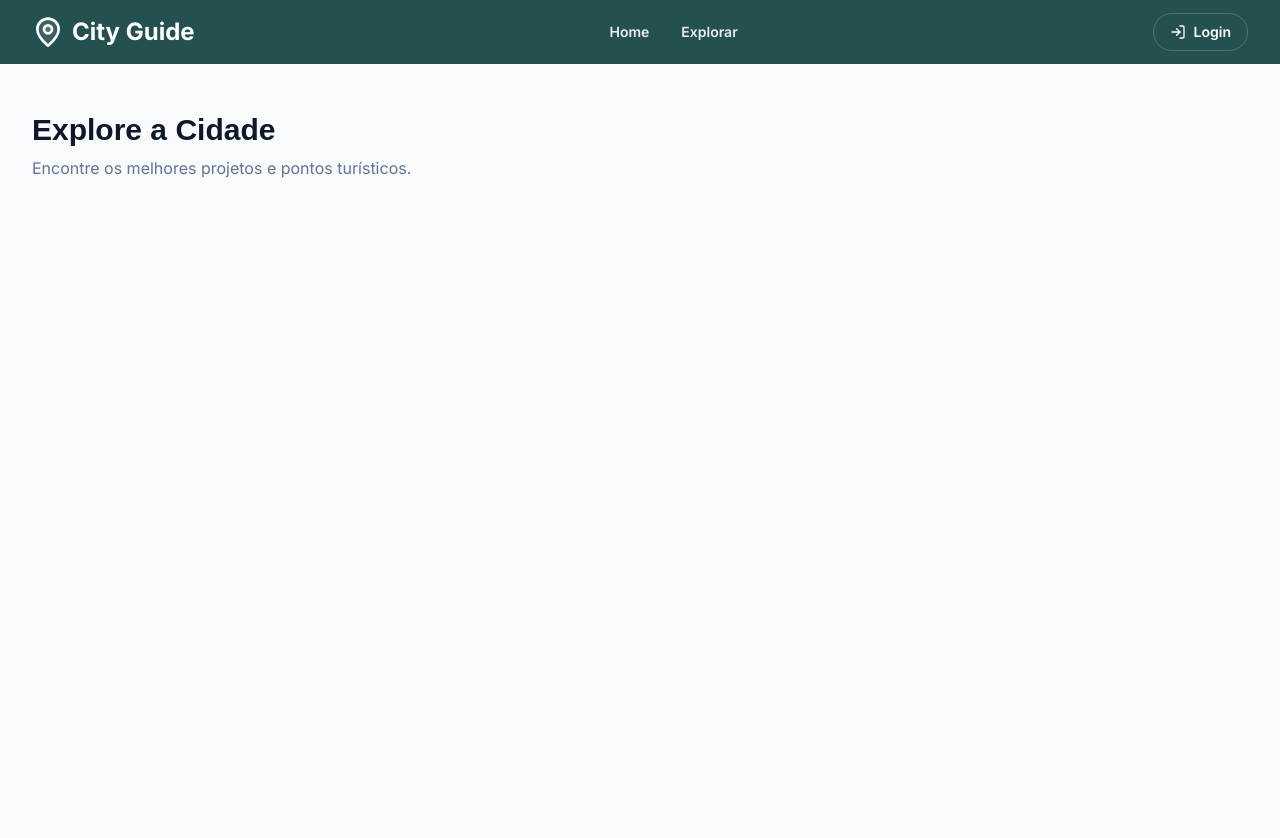
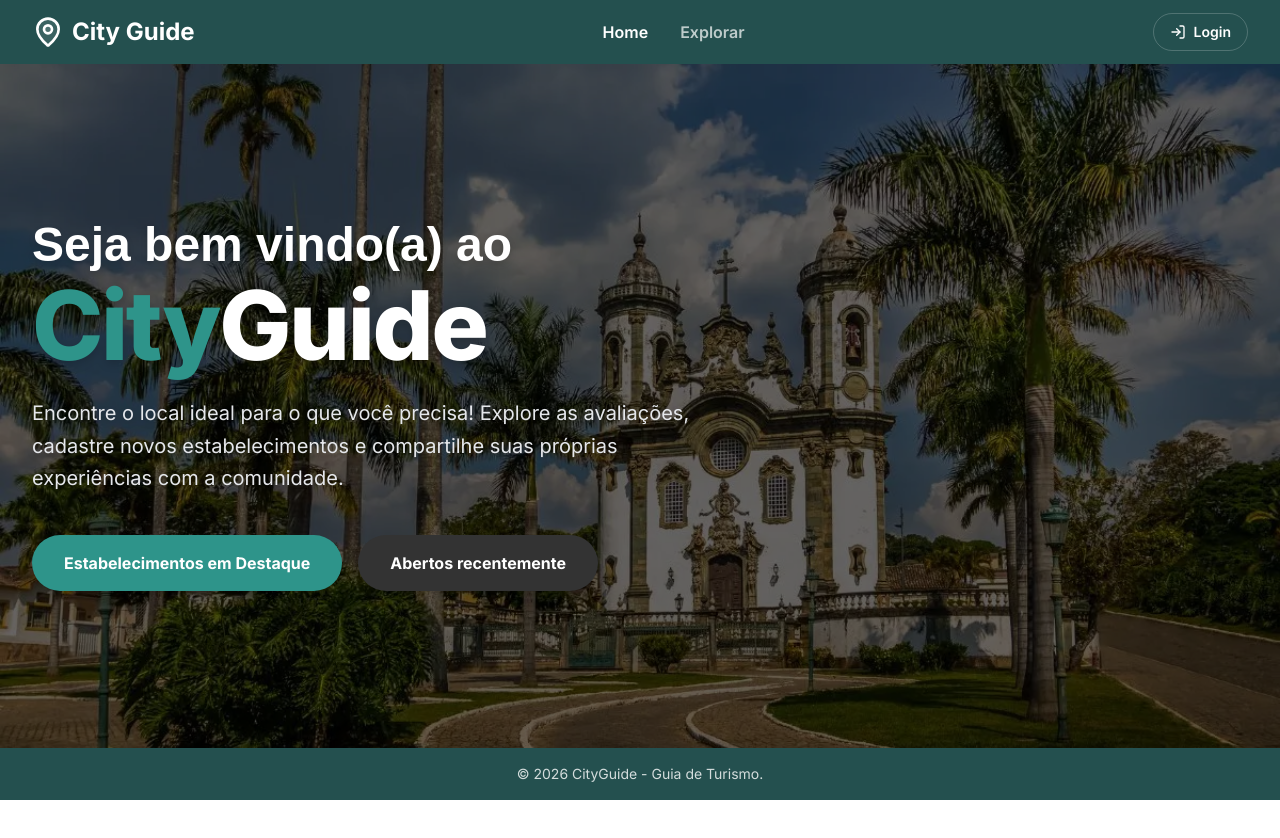
Before and after one commit to MateusoBrito/city-guide, a Next.js app: page / in a window 1280 px wide. Shown: the top 838 px of the page. After the commit the page ends 800 px from the top, so only its background shows below. Built offline with nearby package versions, Linux system fonts and the light colour scheme; no server answers.

Commit message:
Evolução da tela home

```diff
--- a/app/page.tsx
+++ b/app/page.tsx
@@ -11,7 +11,8 @@ export default function HomePage() {
   const mostrarAviso = session?.user && session.user.perfilIncompleto;
 
   return (
-    <div className="min-h-screen bg-slate-50">
+    // Ocupa a tela toda menos o espaço da navbar
+    <div className="flex flex-col min-h-[calc(100vh-64px)] bg-[#24504F]">
 
       {mostrarAviso && (
         <div className="bg-emerald-50 border-b border-emerald-200">
@@ -32,10 +33,49 @@ export default function HomePage() {
         </div>
       )}
 
-      <main className="max-w-7xl mx-auto px-8 py-12">
-        <h1 className="text-3xl font-bold text-slate-900">Explore a Cidade</h1>
-        <p className="text-slate-500 mt-2">Encontre os melhores projetos e pontos turísticos.</p>
+      <main
+        className="relative flex-1 flex flex-col justify-center bg-cover bg-center"
+        style={{ backgroundImage: "url('/imagem_home.webp')" }}
+      >
+        <div className="absolute inset-0 bg-black/60 z-0"></div> {/* camada escura */}
+
+        <div className="relative z-10 w-full max-w-7xl mx-auto px-8 py-16">
+
+          <h1 className="text-3xl md:text-5xl font-bold text-white mb-2 drop-shadow-md">
+            Seja bem vindo(a) ao
+          </h1>
+
+          <div className="text-6xl md:text-8xl font-extrabold tracking-tight mb-6 drop-shadow-lg">
+            <span className="text-[#2E948A]">City</span>
+            <span className="text-white">Guide</span>
+          </div>
+
+          <p className="text-lg md:text-xl text-gray-200 max-w-2xl mb-10 leading-relaxed drop-shadow-md">
+            Encontre o local ideal para o que você precisa! Explore as avaliações, cadastre novos estabelecimentos e compartilhe suas próprias experiências com a comunidade.
+          </p>
+
+          <div className="flex flex-col sm:flex-row gap-4">
+            <Link
+              href="/explorar"
+              className="bg-[#2E948A] hover:bg-[#24756d] text-white px-8 py-4 rounded-full font-bold text-center transition-colors shadow-lg"
+            >
+              Estabelecimentos em Destaque
+            </Link>
+
+            <Link
+              href="/recentes"
+              className="bg-[#333333] hover:bg-[#222222] text-white px-8 py-4 rounded-full font-bold text-center transition-colors shadow-lg"
+            >
+              Abertos recentemente
+            </Link>
+          </div>
+
+        </div>
       </main>
+
+      <footer className="bg-[#24504F] text-center py-4 text-white/80 text-sm">
+        <p>© 2026 CityGuide - Guia de Turismo.</p>
+      </footer>
 
     </div>
   );
--- a/components/navbar.tsx
+++ b/components/navbar.tsx
@@ -5,8 +5,10 @@ import { useRouter } from "next/navigation";
 import { useSession, signOut } from "next-auth/react";
 import Link from "next/link";
 import { MapPin, ChevronDown, User, Users, LogOut, LogIn } from "lucide-react";
+import { usePathname } from "next/navigation";
 
 export default function Navbar() {
+  const pathname = usePathname(); // pega a rota atual
   const router = useRouter();
   const { data: session, status } = useSession();
   const [dropdownAberto, setDropdownAberto] = useState(false);
@@ -24,12 +26,22 @@ export default function Navbar() {
         </div>
 
         <div className="hidden md:flex items-center gap-8">
-          <a href="#" className="text-sm font-semibold text-white/90 hover:text-white transition-colors">
+          <Link
+            href="/"
+            className={`font-semibold transition-colors ${
+              pathname === "/" ? "text-white" : "text-white/70 hover:text-white"
+            }`}
+          >
             Home
-          </a>
-          <a href="explore" className="text-sm font-semibold text-white/90 hover:text-white transition-colors">
+          </Link>
+          <Link
+            href="/explore"
+            className={`font-semibold transition-colors ${
+              pathname === "/explorar" ? "text-white" : "text-white/70 hover:text-white"
+            }`}
+          >
             Explorar
-          </a>
+          </Link>
         </div>
 
         <div className="flex items-center gap-4">
```
Also changed, not shown: public/imagem_home.webp (added).
